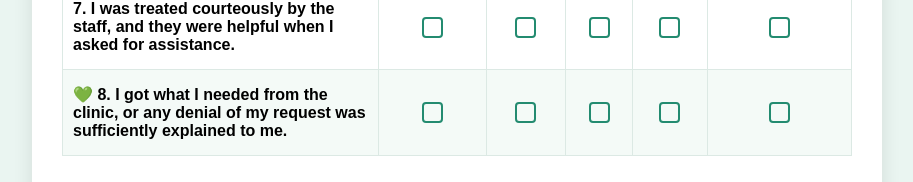
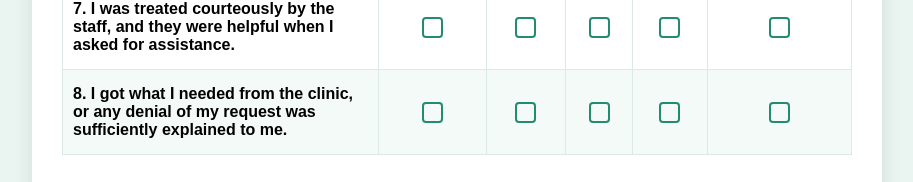
Before and after one commit to maangelagavino28-lang/Client-Satisfaction-Form-, a plain HTML site: page index.html in a window 1280 px wide. Shown: the part 892-1074 px from the top of the page, without its empty margins (183-1096 px from the left). Drawn offline with Linux system fonts and the light colour scheme.

Commit message:
Add files via upload

```diff
--- a/index.html
+++ b/index.html
@@ -299,7 +299,7 @@ input[type="radio"]:checked::after {
                 </tr>
 
                 <tr>
-                    <td>💚 8. I got what I needed from the clinic, or any denial of my request was sufficiently explained to me.</td>
+                    <td>8. I got what I needed from the clinic, or any denial of my request was sufficiently explained to me.</td>
                     <td><input type="radio" name="q8" value="Excellent" required></td>
                     <td><input type="radio" name="q8" value="Good"></td>
                     <td><input type="radio" name="q8" value="Fair"></td>
```
